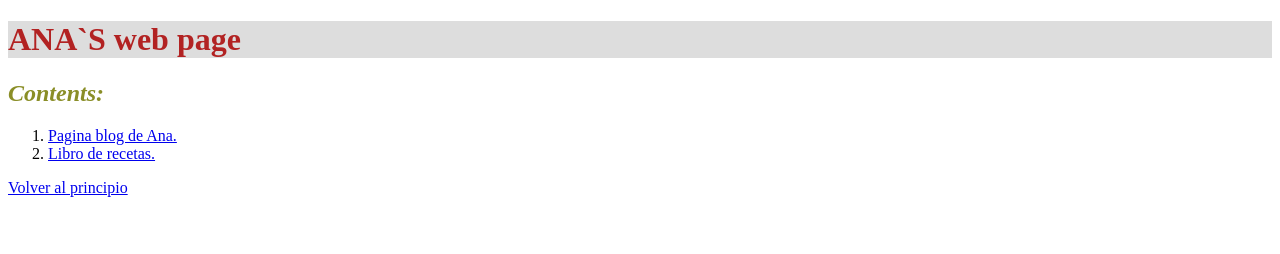
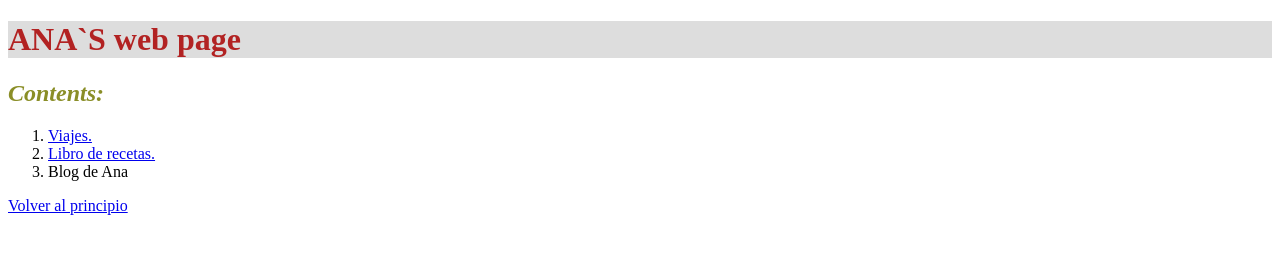
Before and after one commit to anabases/anabases.github.io, a plain HTML site: page index.html in a window 1280 px wide. Drawn offline with Linux system fonts and the light colour scheme.

Commit message:
Update index.html

```diff
--- a/index.html
+++ b/index.html
@@ -14,8 +14,9 @@
         <h1 class="encabezado_principal" id="a_principio">ANA`S web page</h1>
         <h2 id="texto_remarcado"> Contents: </h2>
         <ol>
-             <li><a href="https://anabases.github.io/"> Pagina blog de Ana. </a></li>
+             <li><a href="https://anabases.github.io/"> Viajes. </a></li>
              <li><a href="../recetas.html"> Libro de recetas. </a></li>
+             <li><a hrfe="../blog.html"> Blog de Ana
         </ol>
         <p><a href ="#a_principio"> Volver al principio</a></p>
     </body>
```
